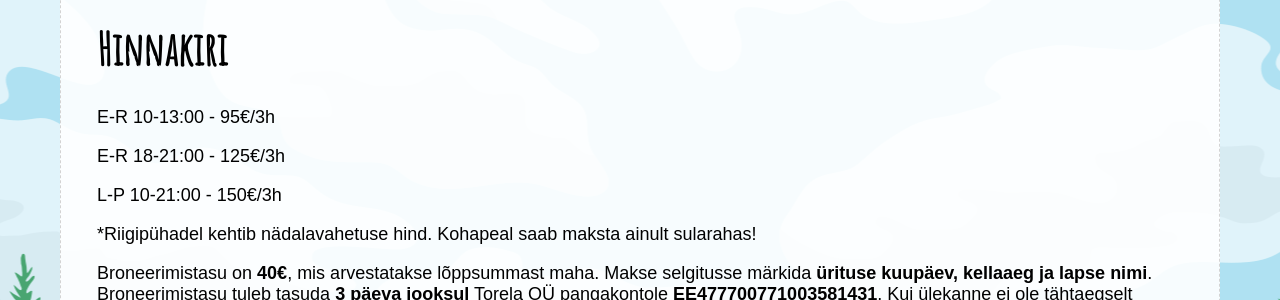
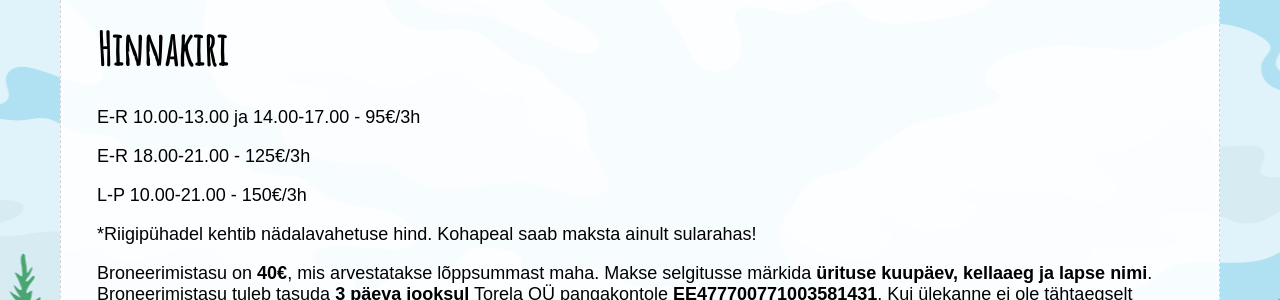
Before and after one commit to mypsik/torela, a Jekyll site: the page built from hinnakiri/index.md, in a window 1280 px wide. Shown: the part 253-553 px from the top of the page. Built offline with Jekyll 4.4.1, drawn with Linux system fonts in a browser that asks for light colours.

Commit message:
Update index.md

```diff
--- a/hinnakiri/index.md
+++ b/hinnakiri/index.md
@@ -7,11 +7,11 @@ en: /en/prices/
 ru: /ru/prices/
 ---
 
-E-R 10-13:00 - 95€/3h
+E-R 10.00-13.00 ja 14.00-17.00 - 95€/3h
 
-E-R 18-21:00 - 125€/3h
+E-R 18.00-21.00 - 125€/3h
 
-L-P 10-21:00 - 150€/3h
+L-P 10.00-21.00 - 150€/3h
 
 *Riigipühadel kehtib nädalavahetuse hind.
 Kohapeal saab maksta ainult sularahas!
```
